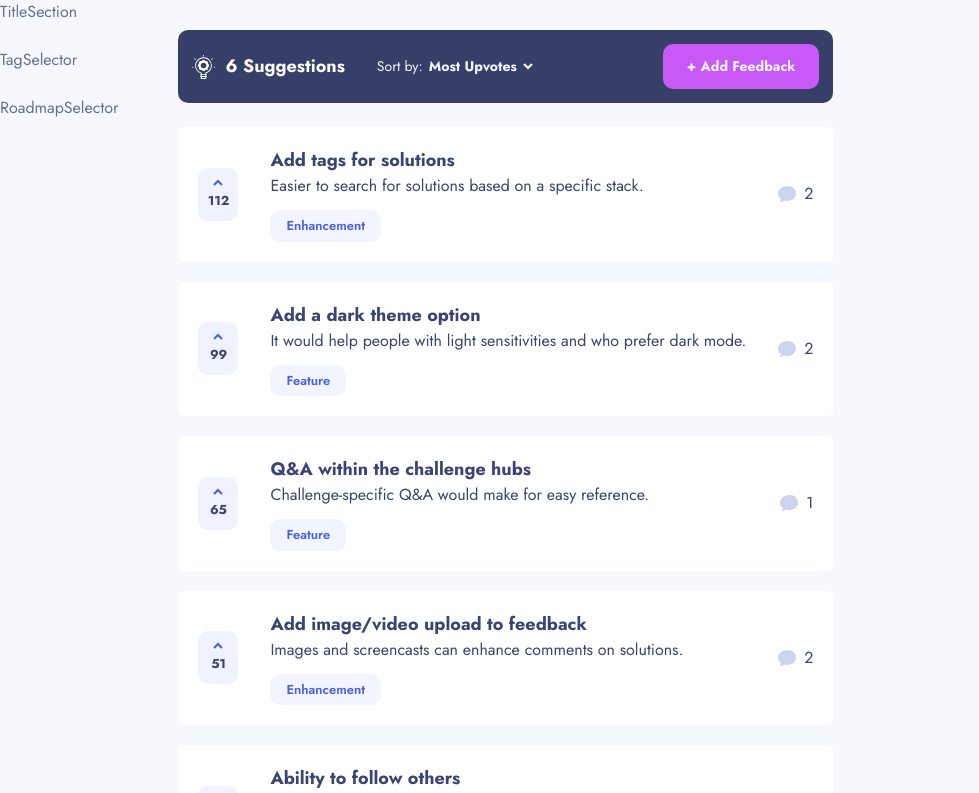
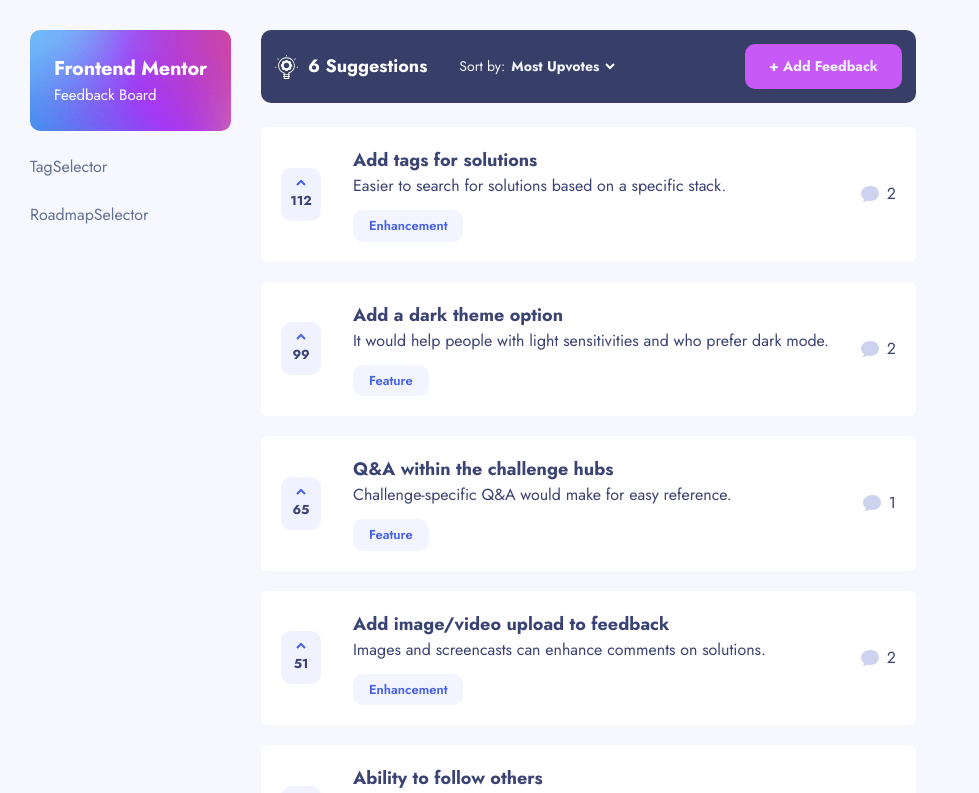
Before and after one commit to wenwen-dev/personal-website, a React (Vite) app: page / in a window 1280 px wide. Shown: the top 793 px of the page, without its empty margins (0-979 px from the left). Built offline with nearby package versions, Linux system fonts and the light colour scheme; a web font is replaced by a local one.

Commit message:
Build TitleSection component

```diff
--- a/src/App.tsx
+++ b/src/App.tsx
@@ -103,6 +103,7 @@
 const Wrapper = styled.div`
   display: flex;
   gap: 30px;
+  padding: 30px;
 `;
 
 const LeftWrapper = styled.div`
@@ -111,7 +112,6 @@
 `;
 
 const RightWrapper = styled.div`
-  padding: 30px;
   gap: 24px;
   display: flex;
   flex-direction: column;
--- a/src/components/TitleSection.tsx
+++ b/src/components/TitleSection.tsx
@@ -1,5 +1,40 @@
+import styled from 'styled-components';
+import img from './../assets/background-header.png';
+
 const TitleSection = () => {
-  return <div>TitleSection</div>;
+  return (
+    <Wrapper>
+      {/* <img src='img' alt='' /> */}
+      <Headings>
+        <Heading>Frontend Mentor</Heading>
+        <SubHeading>Feedback Board</SubHeading>
+      </Headings>
+    </Wrapper>
+  );
 };
 
+const Wrapper = styled.section`
+  display: flex;
+  flex-direction: column;
+  border-radius: 10px;
+  padding: 24px;
+  background-image: url(${img});
+  //why using template literals works here?
+`;
+
+const Headings = styled.div``;
+//why setting color here does not apply to its 2 heading children?
+
+const Heading = styled.h1`
+  color: hsl(0, 0%, 100%);
+  font-size: 20px;
+  font-weight: 700;
+  letter-spacing: -0.25px;
+`;
+
+const SubHeading = styled.h2`
+  color: hsl(0, 0%, 100%);
+  font-size: 15px;
+  font-weight: 500;
+`;
 export default TitleSection;
```
Also changed, not shown: src/assets/background-header.png (added).
